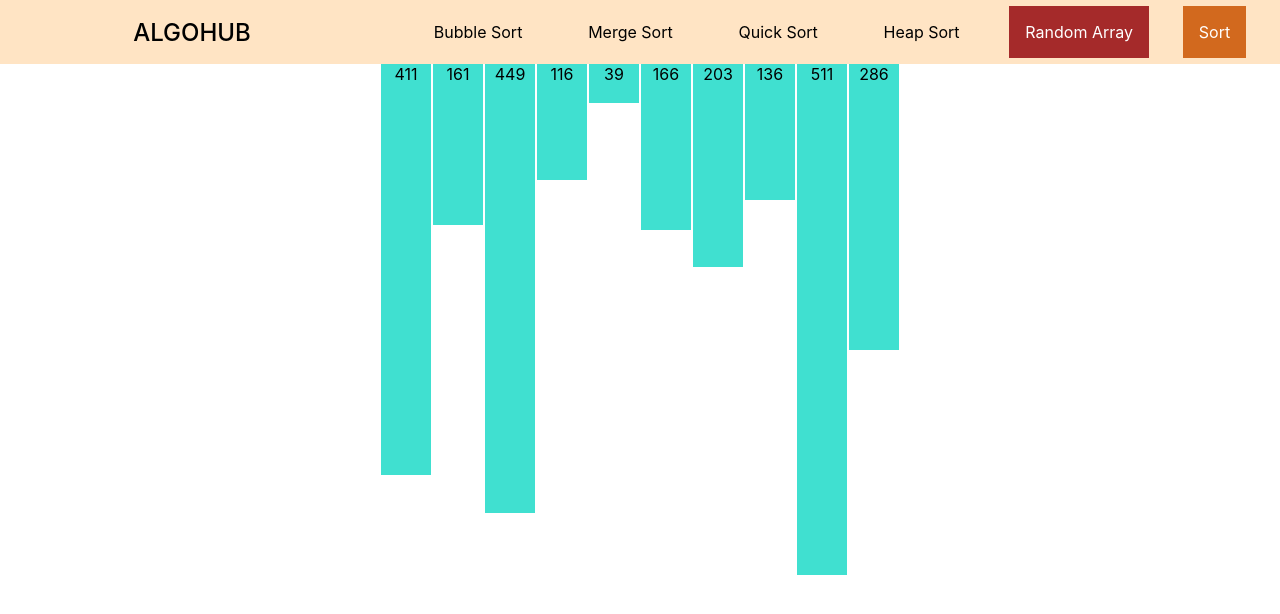
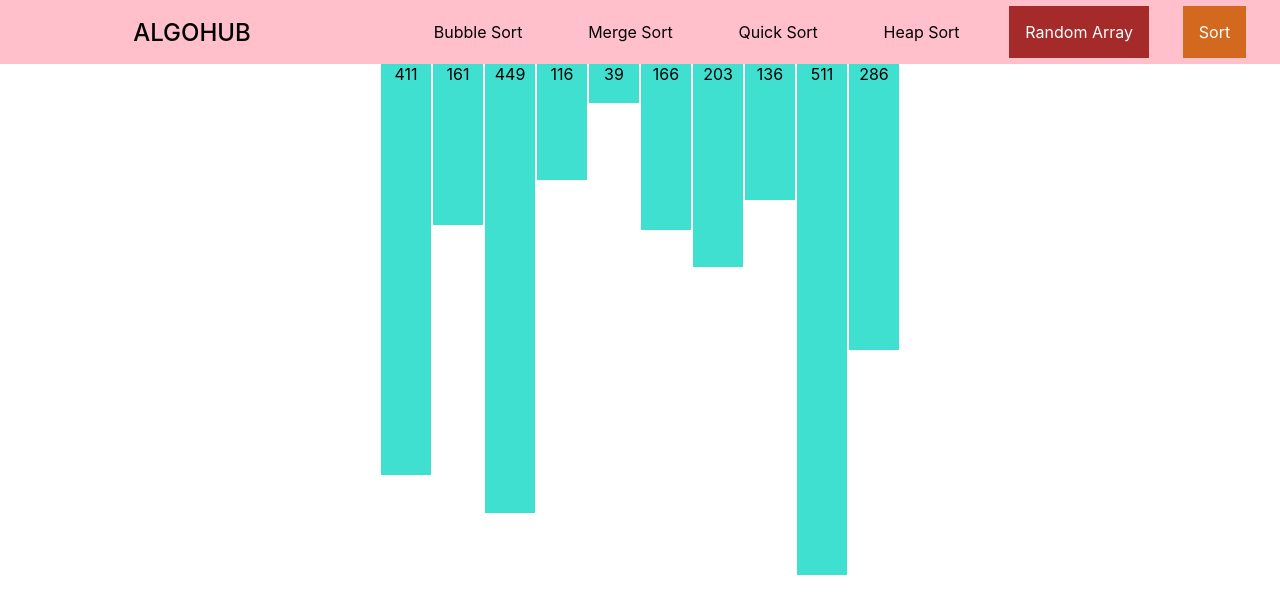
Before and after one commit to sakecians/Algohub, a React (Create React App) app: page / in a window 1280 px wide. Shown: the top 614 px of the page. Built offline with nearby package versions, Linux system fonts and the light colour scheme.

Commit message:
navabar color change

```diff
--- a/src/Components/Navbar/Navbar.scss
+++ b/src/Components/Navbar/Navbar.scss
@@ -4,7 +4,7 @@
   align-items: center;
   width: 100%;
   height: 4rem;
-  background-color: bisque;
+  background-color: pink;
   &__brand {
     width: 30%;
     display: flex;
```
